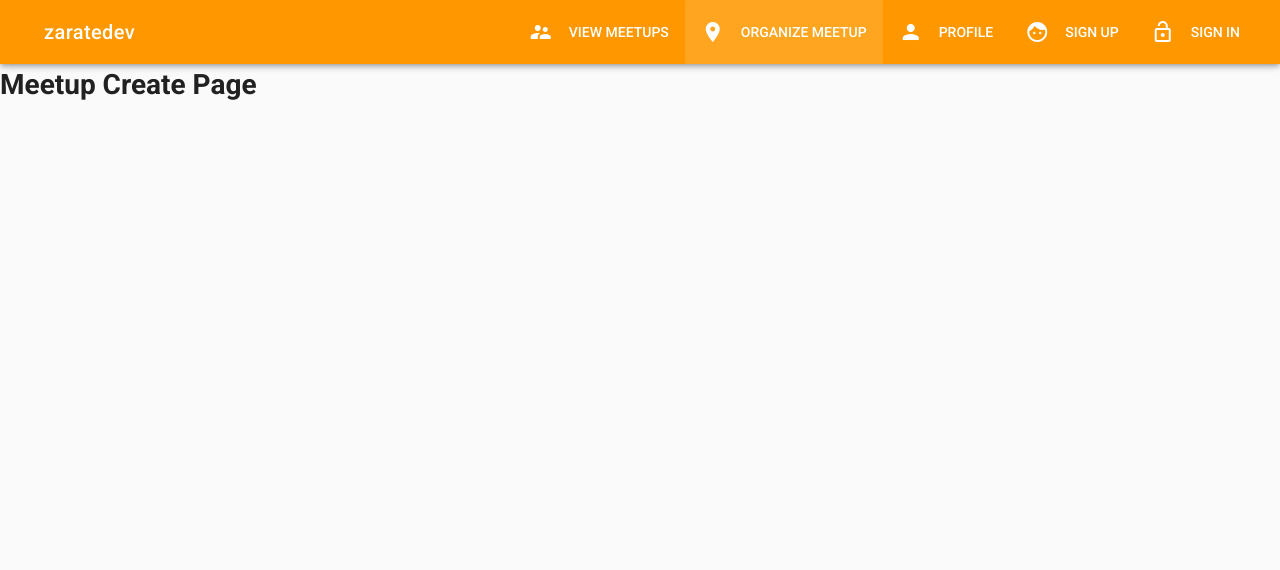
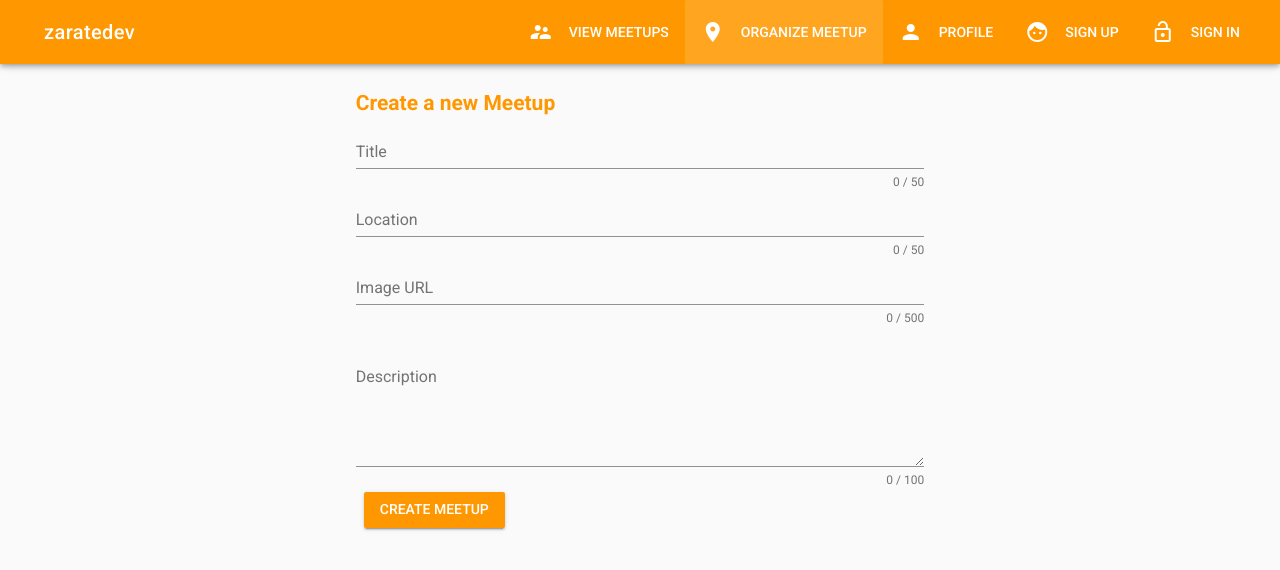
Before and after one commit to zaratedev/vue-spa, a Vue app: page /meetup/new in a window 1280 px wide. Shown: the top 570 px of the page. Built offline with nearby package versions, Linux system fonts and the light colour scheme.

Commit message:
Created form for create meetup and save with vuex

```diff
--- a/src/components/Meetup/CreateMeetupComponent.vue
+++ b/src/components/Meetup/CreateMeetupComponent.vue
@@ -1,9 +1,109 @@
 <template lang="html">
-  <h1>Meetup Create Page</h1>
+  <v-container>
+    <v-layout row>
+      <v-flex xs12 sm6 offset-sm3>
+        <h2 class="orange--text">Create a new Meetup</h2>
+      </v-flex>
+    </v-layout>
+    <v-layout row>
+      <v-flex xs12>
+        <v-form ref="form" v-model="valid" lazy-validation>
+          <v-layout row>
+            <v-flex xs12 sm6 offset-sm3>
+              <v-text-field
+              id="title"
+              name="title"
+              label="Title"
+              :rules="[v => !!v || 'Title is required',(v) => v.length <= 50 || 'Max 50 characters']"
+              :counter="50"
+              v-model="title"
+              required
+              ></v-text-field>
+            </v-flex>
+          </v-layout>
+          <v-layout row>
+            <v-flex xs12 sm6 offset-sm3>
+              <v-text-field
+              id="location"
+              name="location"
+              label="Location"
+              :rules="[v => !!v || 'Location is required',(v) => v.length <= 50 || 'Max 50 characters']"
+              :counter="50"
+              v-model="location"
+              required
+              ></v-text-field>
+            </v-flex>
+          </v-layout>
+          <v-layout row>
+            <v-flex xs12 sm6 offset-sm3>
+              <v-text-field
+              id="image-url"
+              name="imageUrl"
+              label="Image URL"
+              :rules="[v => !!v || 'Image URL is required',(v) => v.length <= 500 || 'Max 500 characters']"
+              :counter="500"
+              v-model="imageUrl"
+              required
+              ></v-text-field>
+            </v-flex>
+          </v-layout>
+          <v-layout row>
+            <v-flex xs12 sm6 offset-sm3>
+              <img :src="imageUrl" height="150">
+            </v-flex>
+          </v-layout>
+          <v-layout row>
+            <v-flex xs12 sm6 offset-sm3>
+              <v-text-field
+              id="description"
+              name="description"
+              label="Description"
+              :rules="[v => !!v || 'Description is required',(v) => v.length <= 100 || 'Max 100 characters']"
+              :counter="100"
+              v-model="description"
+              required
+              multi-line
+              ></v-text-field>
+            </v-flex>
+          </v-layout>
+          <v-layout row>
+            <v-flex xs12 sm6 offset-sm3>
+              <v-btn color="orange" class="white--text" :disabled="!valid" @click="submit">Create Meetup</v-btn>
+            </v-flex>
+          </v-layout>
+        </v-form>
+      </v-flex>
+    </v-layout>
+  </v-container>
 </template>
 
 <script>
 export default {
+  data () {
+    return {
+      valid: true,
+      title: '',
+      location: '',
+      imageUrl: '',
+      description: ''
+    }
+  },
+  methods: {
+    submit () {
+      if (this.$refs.form.validate()) {
+        const meetupData = {
+          title: this.title,
+          location: this.location,
+          imageUrl: this.imageUrl,
+          description: this.description,
+          date: new Date()
+        }
+
+        this.$store.dispatch('createMeetup', meetupData)
+        this.$router.push('/meetups')
+      }
+    }
+  }
 }
 </script>
 
--- a/src/components/Meetup/MeetupComponent.vue
+++ b/src/components/Meetup/MeetupComponent.vue
@@ -16,10 +16,7 @@
               {{ meetup.date }}
             </div>
             <div class="">
-              Lorem ipsum dolor sit amet, consectetur adipisicing elit, sed do eiusmod tempor incididunt ut labore et dolore magna aliqua.
-              Ut enim ad minim veniam, quis nostrud exercitation ullamco laboris nisi ut aliquip ex ea commodo consequat.
-              Duis aute irure dolor in reprehenderit in voluptate velit esse cillum dolore eu fugiat nulla pariatur.
-              Excepteur sint occaecat cupidatat non proident, sunt in culpa qui officia deserunt mollit anim id est laborum.
+              {{ meetup.description }}
             </div>
           </v-card-text>
           <v-card-actions>
--- a/src/store/index.js
+++ b/src/store/index.js
@@ -24,8 +24,25 @@ export const store = new Vuex.Store({
       registeredMeetups: ['djhfdsaghf3432432']
     }
   },
-  mutations: {},
-  actions: {},
+  mutations: {
+    createMeetup (state, payload) {
+      state.loadedMeetups.push(payload)
+    }
+  },
+  actions: {
+    createMeetup ({commit}, payload) {
+      const meetup = {
+        title: payload.title,
+        location: payload.location,
+        imageUrl: payload.imageUrl,
+        description: payload.description,
+        date: payload.date,
+        id: 'ahddfg4432'
+      }
+      // Reach out to firebase and store it
+      commit('createMeetup', meetup)
+    }
+  },
   getters: {
     loadedMeetups (state) {
       return state.loadedMeetups.sort((meetupA, meetupB) => {
```
